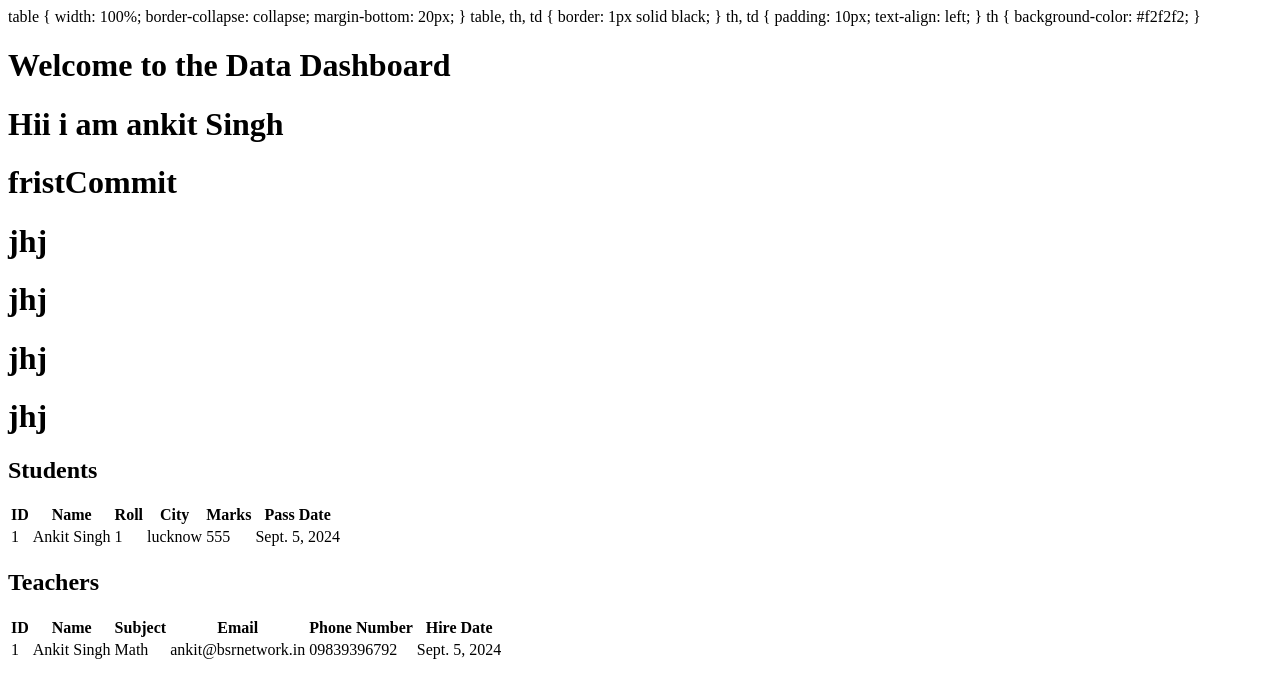
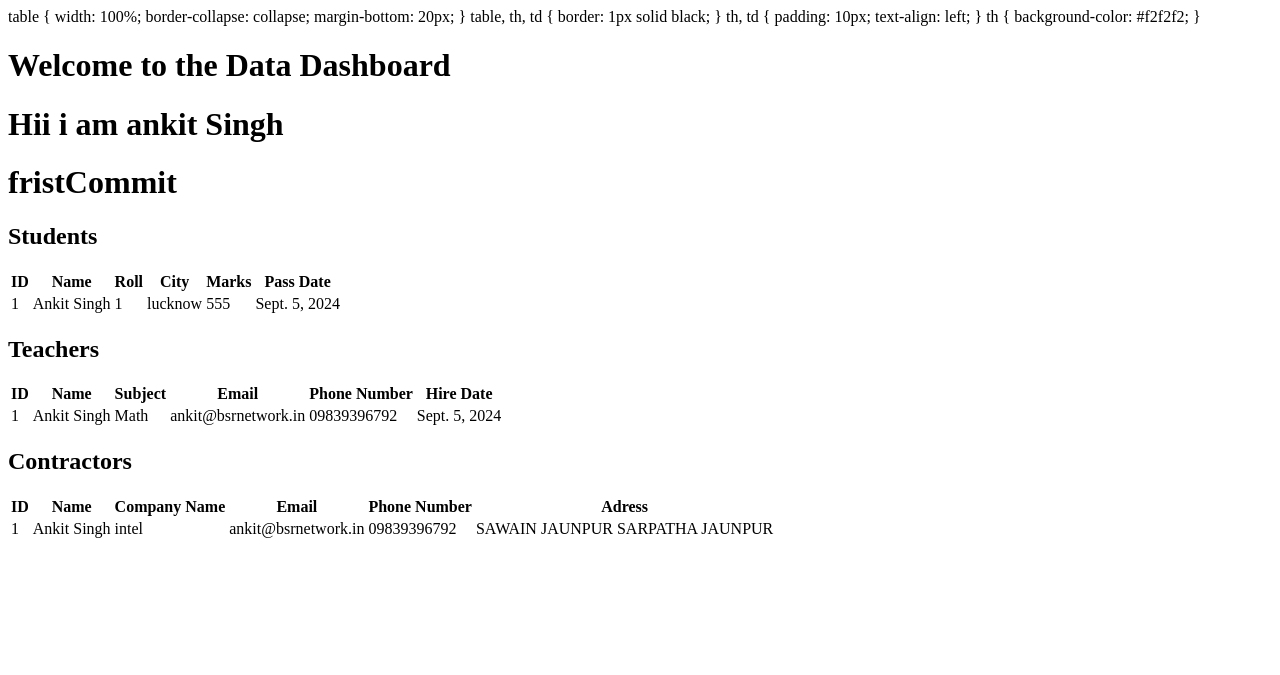
Before and after one commit to ankit-singh1718190/Abstract, a Django app: page /a/ in a window 1280 px wide. Shown: the top 675 px of the page. Run offline with Django 5.2, Linux system fonts and the light colour scheme; data comes from the database, SQL or seed files in the repository.

Commit message:
newcommit

```diff
--- a/myapp/templates/myapp/home.html
+++ b/myapp/templates/myapp/home.html
@@ -27,10 +27,6 @@
     <h1>Welcome to the Data Dashboard</h1>
 	<h1>Hii i am ankit Singh</h1>
     <h1>fristCommit</h1>
-    <h1>jhj</h1>
-    <h1>jhj</h1>
-	<h1>jhj</h1>
-    <h1>jhj</h1>
     <!-- Student Data Table -->
     <h2>Students</h2>
     <table>
```
